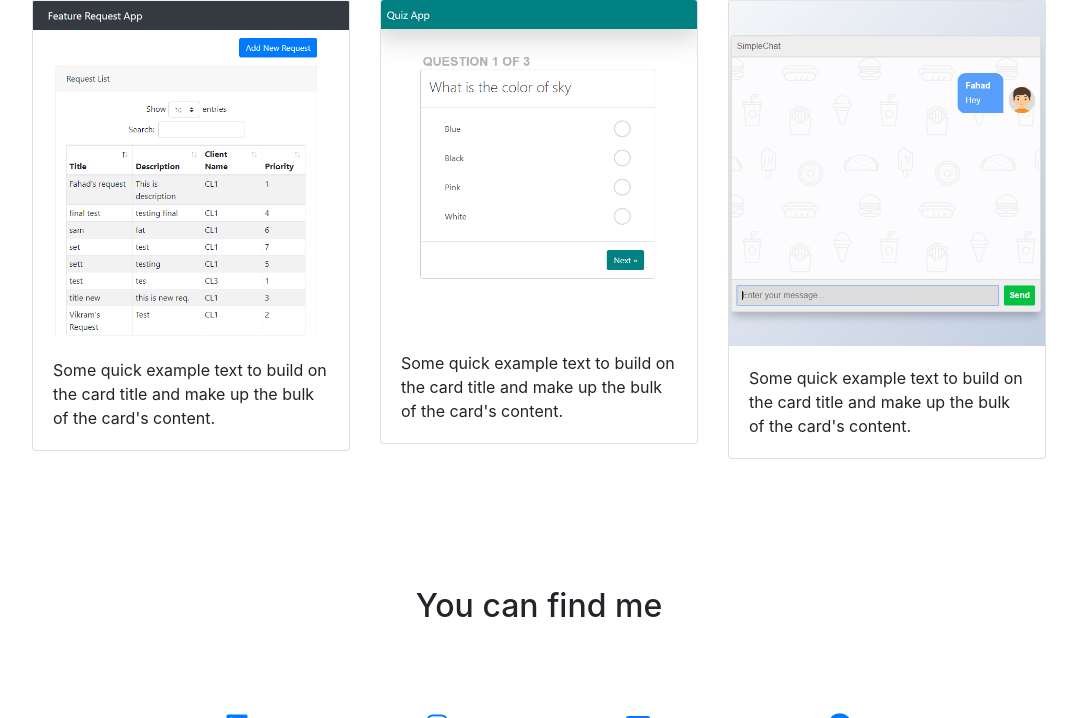
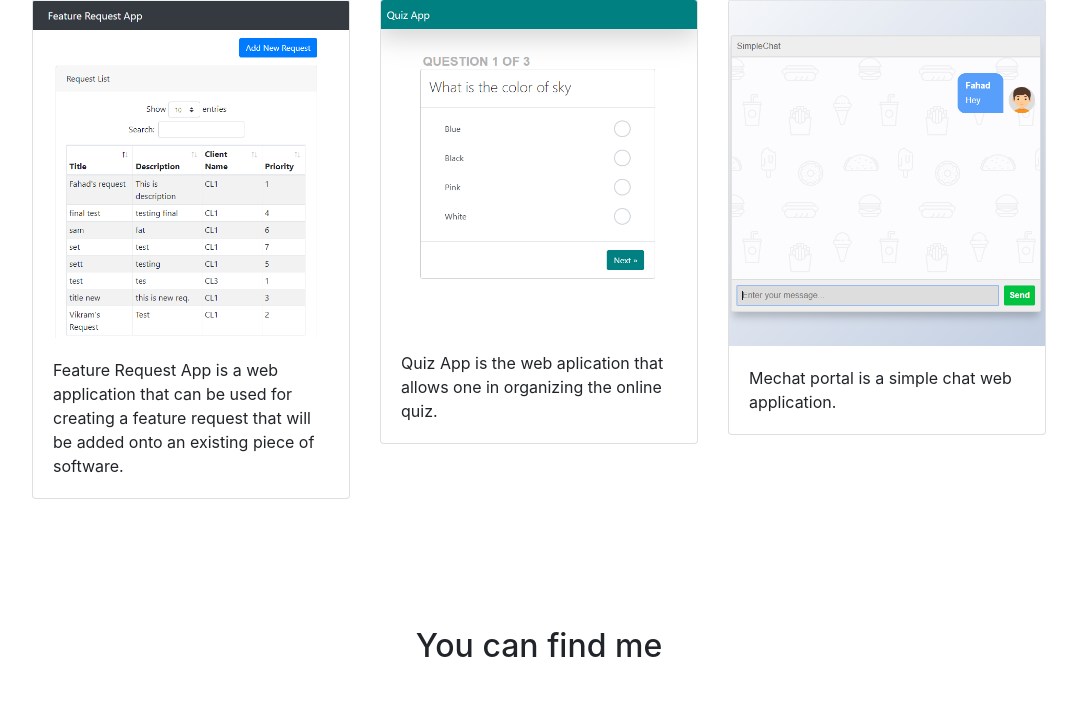
Before and after one commit to fahad39039/Portfolio, a Flask app: page / in a window 1280 px wide. Shown: the part 1169-1887 px from the top of the page, without its empty margins (101-1178 px from the left). Run offline with Flask 2, Linux system fonts and the light colour scheme; some libraries are stand-ins or nearby versions.

Commit message:
Updated project description

```diff
--- a/templates/index.html
+++ b/templates/index.html
@@ -86,7 +86,7 @@
           <div class="card">
             <img class="card-img-top" src="static/images/feature-request-app.PNG  " alt="Card image cap">
             <div class="card-body">
-              <p class="card-text">Some quick example text to build on the card title and make up the bulk of the card's content.</p>
+              <p class="card-text">Feature Request App is a web application that can be used for creating a feature request that will be added onto an existing piece of software.</p>
             </div>
           </div>
         </div>
@@ -94,7 +94,7 @@
           <div class="card">
             <img class="card-img-top" src="static/images/quiz-app.PNG  " alt="Card image cap">
             <div class="card-body">
-              <p class="card-text">Some quick example text to build on the card title and make up the bulk of the card's content.</p>
+              <p class="card-text">Quiz App is the web aplication that allows one in organizing the online quiz.</p>
             </div>
           </div>
         </div>
@@ -102,7 +102,7 @@
           <div class="card">
             <img class="card-img-top" src="static/images/mechat-portal.PNG  " alt="Card image cap">
             <div class="card-body">
-              <p class="card-text">Some quick example text to build on the card title and make up the bulk of the card's content.</p>
+              <p class="card-text">Mechat portal is a simple chat web application.</p>
             </div>
           </div>
         </div>
```
